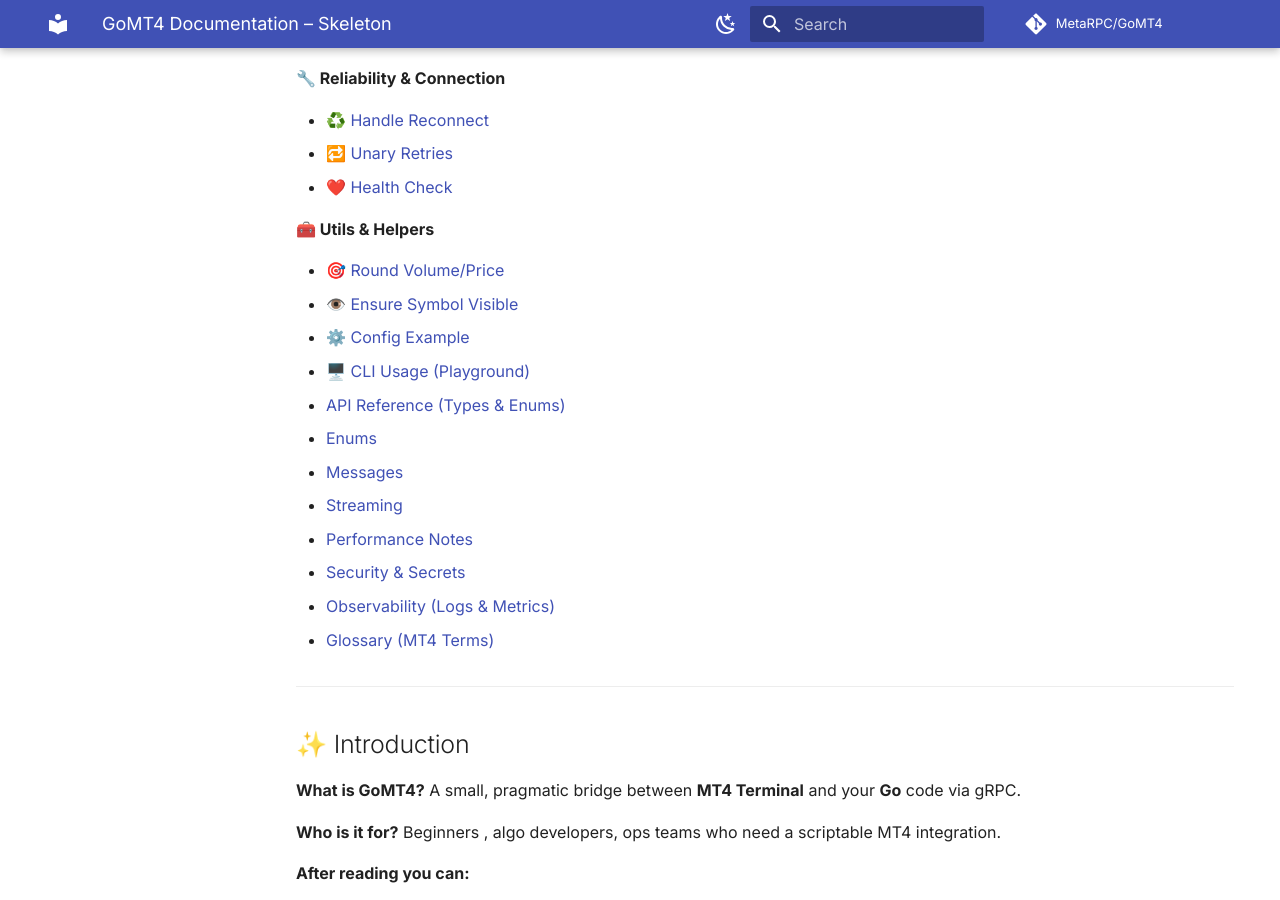
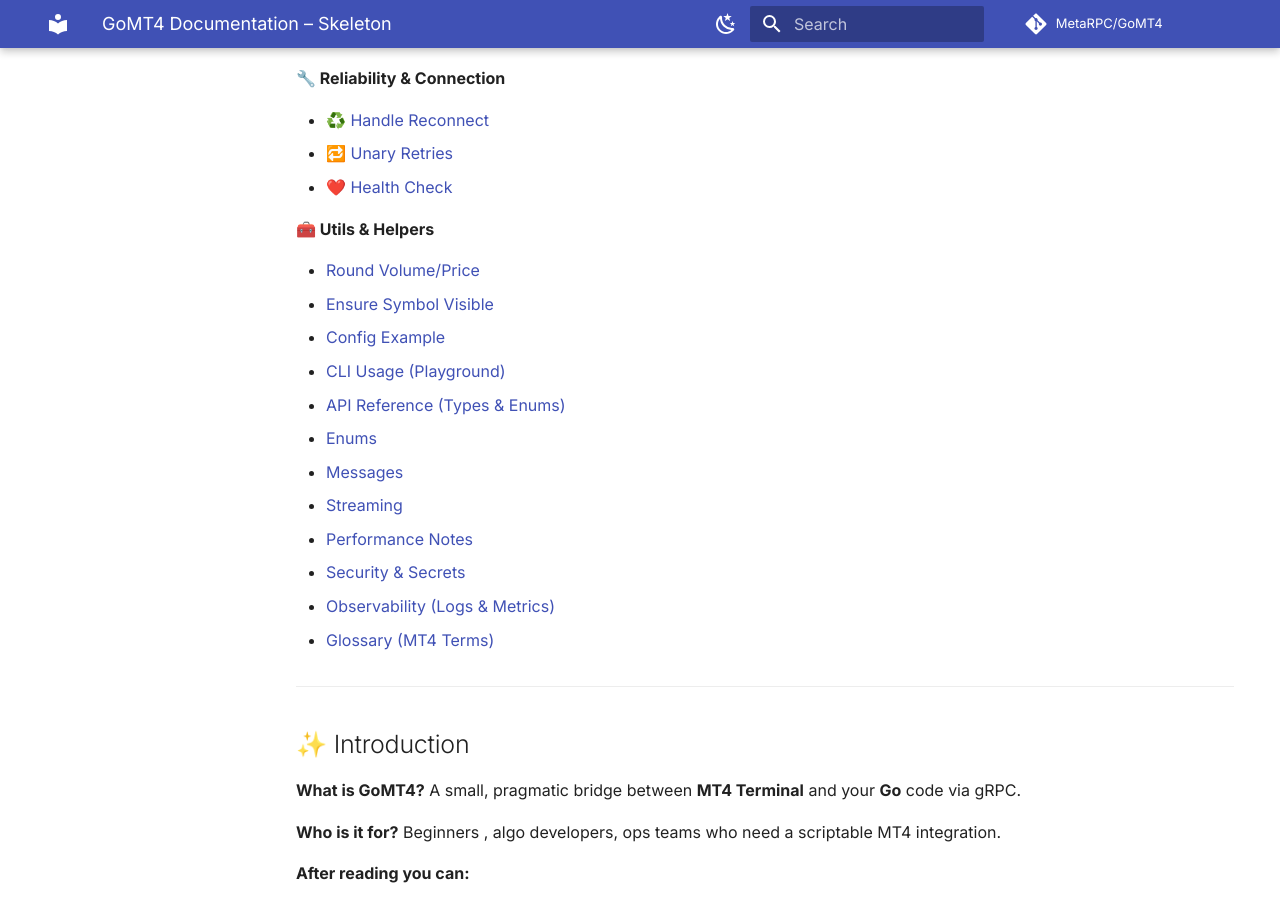
Before and after one commit to MetaRPC/GoMT4, an MkDocs documentation site: the page built from docs/GoMT4_Documentation_Skeleton.md, in a window 1280 px wide and 900 px high, scrolled down 1771 px. Built offline with MkDocs 1.6.1 and Material for MkDocs 9.7.7, drawn with Linux system fonts in a browser that asks for light colours; comment, search, counter and statistics services are not loaded.

```diff
--- a/docs/GoMT4_Documentation_Skeleton.md
+++ b/docs/GoMT4_Documentation_Skeleton.md
@@ -113,11 +113,11 @@
 
   **🧰 Utils & Helpers**
 
-  * [🎯 Round Volume/Price](Cookbook/Utils_Helpers/RoundVolumePrice.md)
-  * [👁️ Ensure Symbol Visible](Cookbook/Utils_Helpers/EnsureSymbolVisible.md)
-  * [⚙️ Config Example](Cookbook/Utils_Helpers/ConfigExample.md)
+  * [ Round Volume/Price](Cookbook/Utils_Helpers/RoundVolumePrice.md)
+  * [ Ensure Symbol Visible](Cookbook/Utils_Helpers/EnsureSymbolVisible.md)
+  * [ Config Example](Cookbook/Utils_Helpers/ConfigExample.md)
 
-* [🖥️ CLI Usage (Playground)](cli_usage.md)
+* [ CLI Usage (Playground)](cli_usage.md)
 
 * [ API Reference (Types & Enums)](API%20Reference/Overview.md)
 
```
